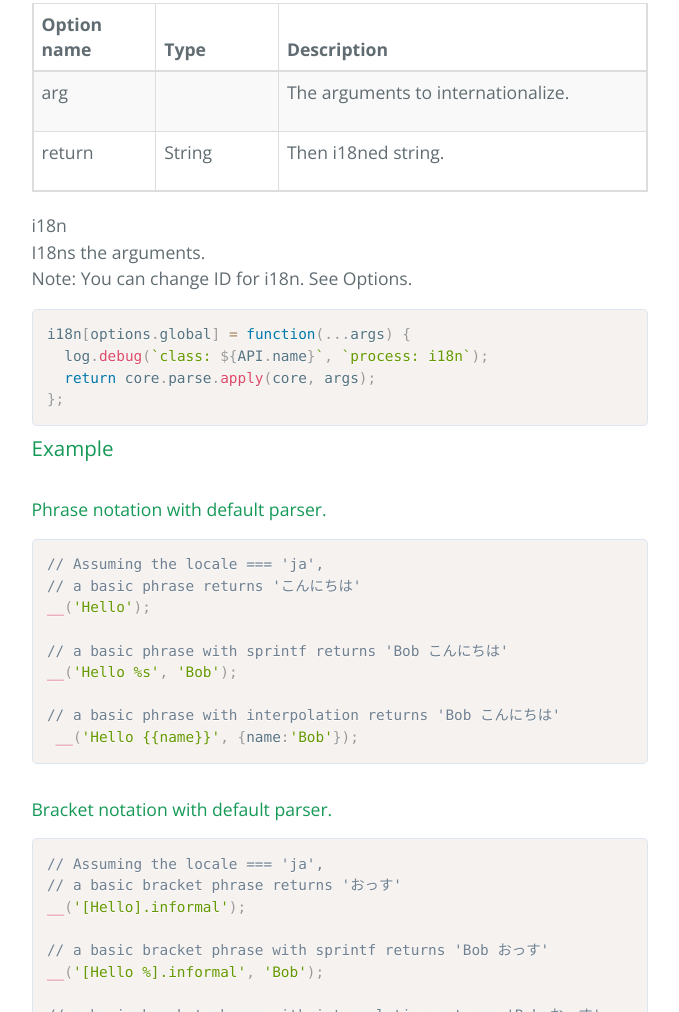
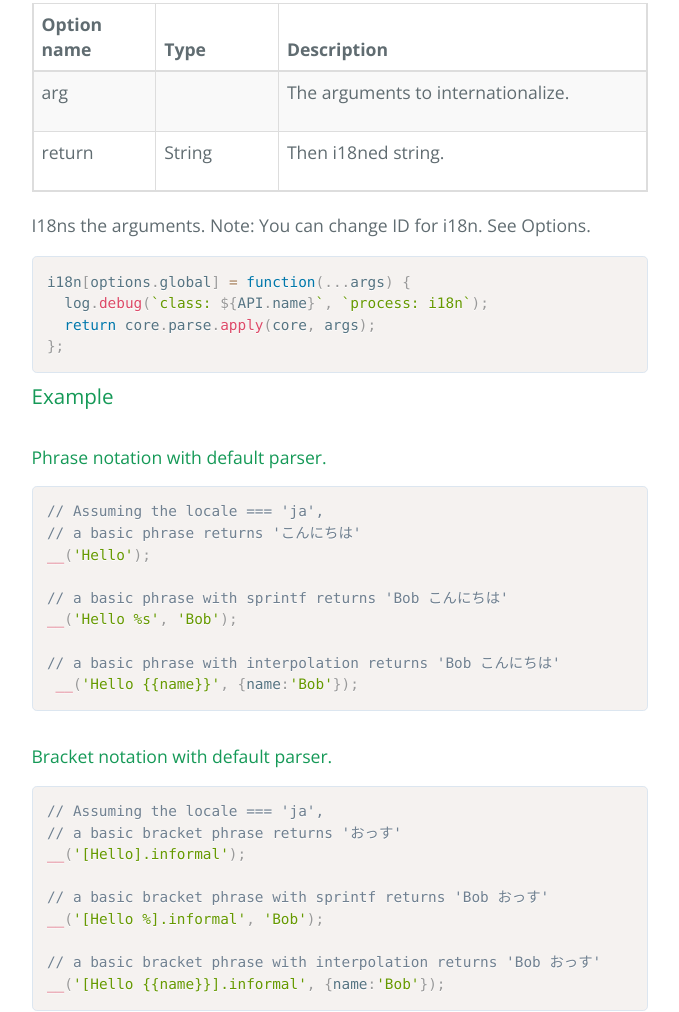
Before and after one commit to gengojs/gengojs-default-api, a plain HTML site: page index.js.html in a window 1280 px wide. Shown: the part 1136-2148 px from the top of the page, without its empty margins (408-1087 px from the left). Drawn offline with nearby package versions, Linux system fonts and the light colour scheme.

Commit message:
Update 2015-10-02T18:17:31.591Z

```diff
--- a/index.js.html
+++ b/index.js.html
@@ -93,7 +93,7 @@
               </tr>
             </tbody>
           </table>
-          <div class="description"><p>i18n<br />I18ns the arguments.<br />Note: You can change ID for i18n. See Options.</p></div>
+          <div class="description"><p>I18ns the arguments. Note: You can change ID for i18n. See Options.</p></div>
           <pre><code class="language-javascript">i18n[options.global] = function(...args) {
   log.debug(`class: ${API.name}`, `process: i18n`);
   return core.parse.apply(core, args);
```
